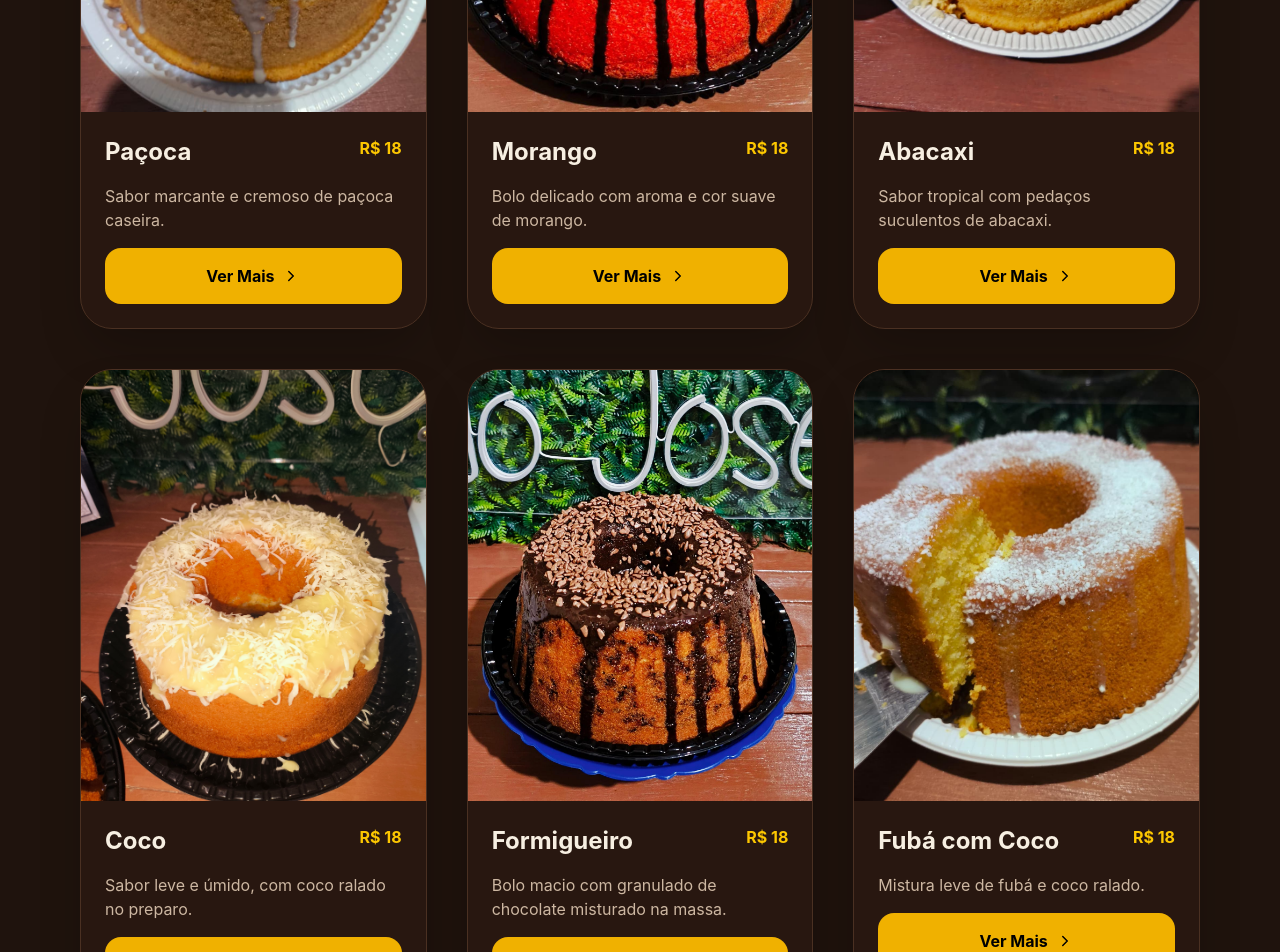
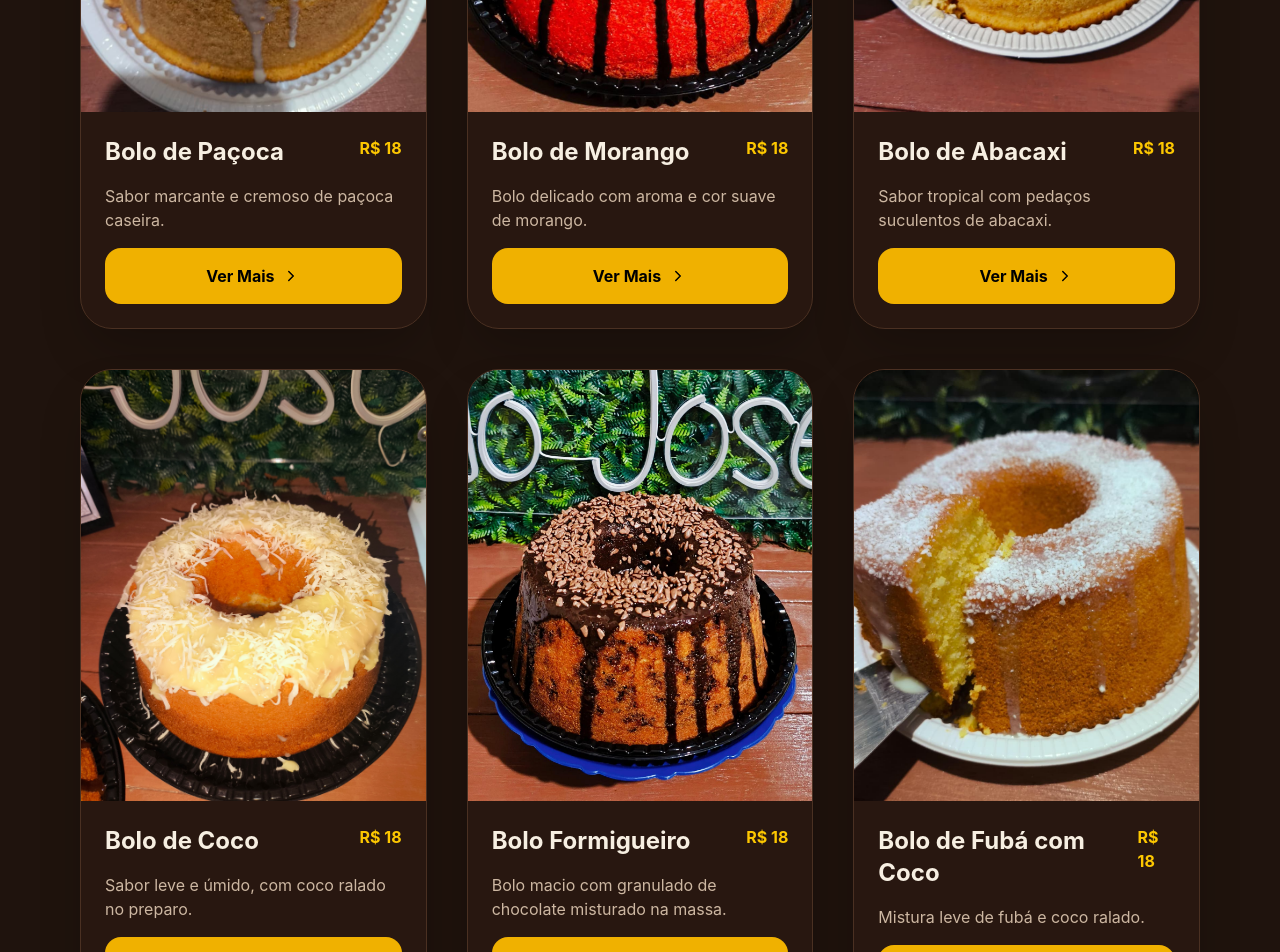
Before and after one commit to CaioSantos280/delicias-do-jose, a React (Vite) app: page / in a window 1280 px wide. Shown: the part 1480-2432 px from the top of the page. Built offline with nearby package versions, Linux system fonts and the light colour scheme.

Commit message:
melhora de nomes dos produtos

```diff
--- a/src/data/products.js
+++ b/src/data/products.js
@@ -1,7 +1,7 @@
 export const products = [
   {
     id: 1,
-    name: "Paçoca",
+    name: "Bolo de Paçoca",
     category: "Bolos Caseiros",
     price: "R$ 18",
     media: [{
@@ -17,7 +17,7 @@ export const products = [
   },
   {
     id: 2,
-    name: "Morango",
+    name: "Bolo de Morango",
     category: "Bolos Caseiros",
     price: "R$ 18",
     media: [{
@@ -33,7 +33,7 @@ export const products = [
   },
   {
     id: 3,
-    name: "Abacaxi",
+    name: "Bolo de Abacaxi",
     category: "Bolos Caseiros",
     price: "R$ 18",
     media: [{
@@ -49,7 +49,7 @@ export const products = [
   },
   {
     id: 4,
-    name: "Coco",
+    name: "Bolo de Coco",
     category: "Bolos Caseiros",
     price: "R$ 18",
     media: [{
@@ -65,7 +65,7 @@ export const products = [
   },
   {
     id: 5,
-    name: "Formigueiro",
+    name: "Bolo Formigueiro",
     category: "Bolos Caseiros",
     price: "R$ 18",
     media: [{
@@ -81,7 +81,7 @@ export const products = [
   },
   {
     id: 6,
-    name: "Fubá com Coco",
+    name: "Bolo de Fubá com Coco",
     category: "Bolos Caseiros",
     price: "R$ 18",
     media: [{
@@ -97,7 +97,7 @@ export const products = [
   },
   {
     id: 7,
-    name: "Fubá com Erva-doce",
+    name: "Bolo de Fubá com Erva-doce",
     category: "Bolos Caseiros",
     price: "R$ 18",
     media: [{
@@ -113,7 +113,7 @@ export const products = [
   },
   {
     id: 8,
-    name: "Mesclado",
+    name: "Bolo de Mesclado",
     category: "Bolos Caseiros",
     price: "R$ 18",
     media: [{
@@ -129,7 +129,7 @@ export const products = [
   },
   {
     id: 9,
-    name: "Amendoim",
+    name: "Bolo de Amendoim",
     category: "Bolos Caseiros",
     price: "R$ 18",
     media: [{
@@ -145,7 +145,7 @@ export const products = [
   },
   {
     id: 10,
-    name: "Cenoura",
+    name: "Bolo de Cenoura",
     category: "Bolos Caseiros",
     price: "R$ 22",
     media: [{
@@ -161,7 +161,7 @@ export const products = [
   },
   {
     id: 11,
-    name: "Banana",
+    name: "Bolo de Banana",
     category: "Bolos Caseiros",
     price: "R$ 22",
     media: [{
@@ -177,7 +177,7 @@ export const products = [
   },
   {
     id: 12,
-    name: "Churros",
+    name: "Bolo de Churros",
     category: "Bolos Caseiros",
     price: "R$ 22",
     media: [{
@@ -193,7 +193,7 @@ export const products = [
   },
   {
     id: 13,
-    name: "Fubá com Goiabada",
+    name: "Bolo de Fubá com Goiabada",
     category: "Bolos Caseiros",
     price: "R$ 22",
     media: [{
@@ -209,7 +209,7 @@ export const products = [
   },
   {
     id: 14,
-    name: "Milho Cremoso",
+    name: "Bolo de Milho Cremoso",
     category: "Bolos Caseiros",
     price: "R$ 22",
     media: [{
@@ -225,7 +225,7 @@ export const products = [
   },
   {
     id: 15,
-    name: "Ninho",
+    name: "Bolo de Ninho",
     category: "Bolos Caseiros",
     price: "R$ 22",
     media: [{
@@ -241,7 +241,7 @@ export const products = [
   },
   {
     id: 16,
-    name: "Aipim",
+    name: "Bolo de Aipim",
     category: "Bolos Caseiros",
     price: "R$ 25",
     media: [{
@@ -257,7 +257,7 @@ export const products = [
   },
   {
     id: 17,
-    name: "Abacaxi com Coco",
+    name: "Bolo de Abacaxi com Coco",
     category: "Bolos Caseiros",
     price: "R$ 25",
     media: [{
@@ -273,7 +273,7 @@ export const products = [
   },
   {
     id: 18,
-    name: "Chocolate Premium",
+    name: "Bolo de Chocolate (Premium)",
     category: "Bolos Caseiros",
     price: "R$ 25",
     media: [{
@@ -289,7 +289,7 @@ export const products = [
   },
   {
     id: 19,
-    name: "Limão",
+    name: "Piscininha de Limão",
     category: "Piscininhas",
     price: "R$ 18",
     media: [{
@@ -305,7 +305,7 @@ export const products = [
   },
   {
     id: 20,
-    name: "Limão e Brigadeiro",
+    name: "Piscininha de Limão e Brigadeiro",
     category: "Piscininhas",
     price: "R$ 22",
     media: [{
@@ -321,7 +321,7 @@ export const products = [
   },
   {
     id: 21,
-    name: "Brigadeiro",
+    name: "Piscininha de Bolo de Brigadeiro",
     category: "Piscininhas",
     price: "R$ 22",
     media: [{
@@ -337,7 +337,7 @@ export const products = [
   },
   {
     id: 22,
-    name: "Brigadeiro Branco e Preto",
+    name: "Piscininha de Brigadeiro Branco e Preto",
     category: "Piscininhas",
     price: "R$ 22",
     media: [{
@@ -353,7 +353,7 @@ export const products = [
   },
   {
     id: 23,
-    name: "Maracujá",
+    name: "Piscininha de Maracujá",
     category: "Piscininhas",
     price: "R$ 22",
     media: [{
@@ -369,7 +369,7 @@ export const products = [
   },
   {
     id: 24,
-    name: "Ninho",
+    name: "Piscininha de Ninho",
     category: "Piscininhas",
     price: "R$ 22",
     media: [{
@@ -385,7 +385,7 @@ export const products = [
   },
   {
     id: 25,
-    name: "Ninho e Brigadeiro",
+    name: "Piscininha de Ninho e Brigadeiro",
     category: "Piscininhas",
     price: "R$ 22",
     media: [{
@@ -401,7 +401,7 @@ export const products = [
   },
   {
     id: 26,
-    name: "Maracujá e Brigadeiro",
+    name: "Piscininha de Maracujá e Brigadeiro",
     category: "Piscininhas",
     price: "R$ 22",
     media: [{
@@ -421,7 +421,7 @@ export const products = [
   },
   {
     id: 27,
-    name: "Cenoura Piscininha",
+    name: "Piscininha de Cenoura",
     category: "Piscininhas",
     price: "R$ 22",
     media: [{
@@ -437,7 +437,7 @@ export const products = [
   },
   {
     id: 28,
-    name: "Prestígio",
+    name: "Piscininha de Prestígio",
     category: "Piscininhas",
     price: "R$ 22",
     media: [{
```
